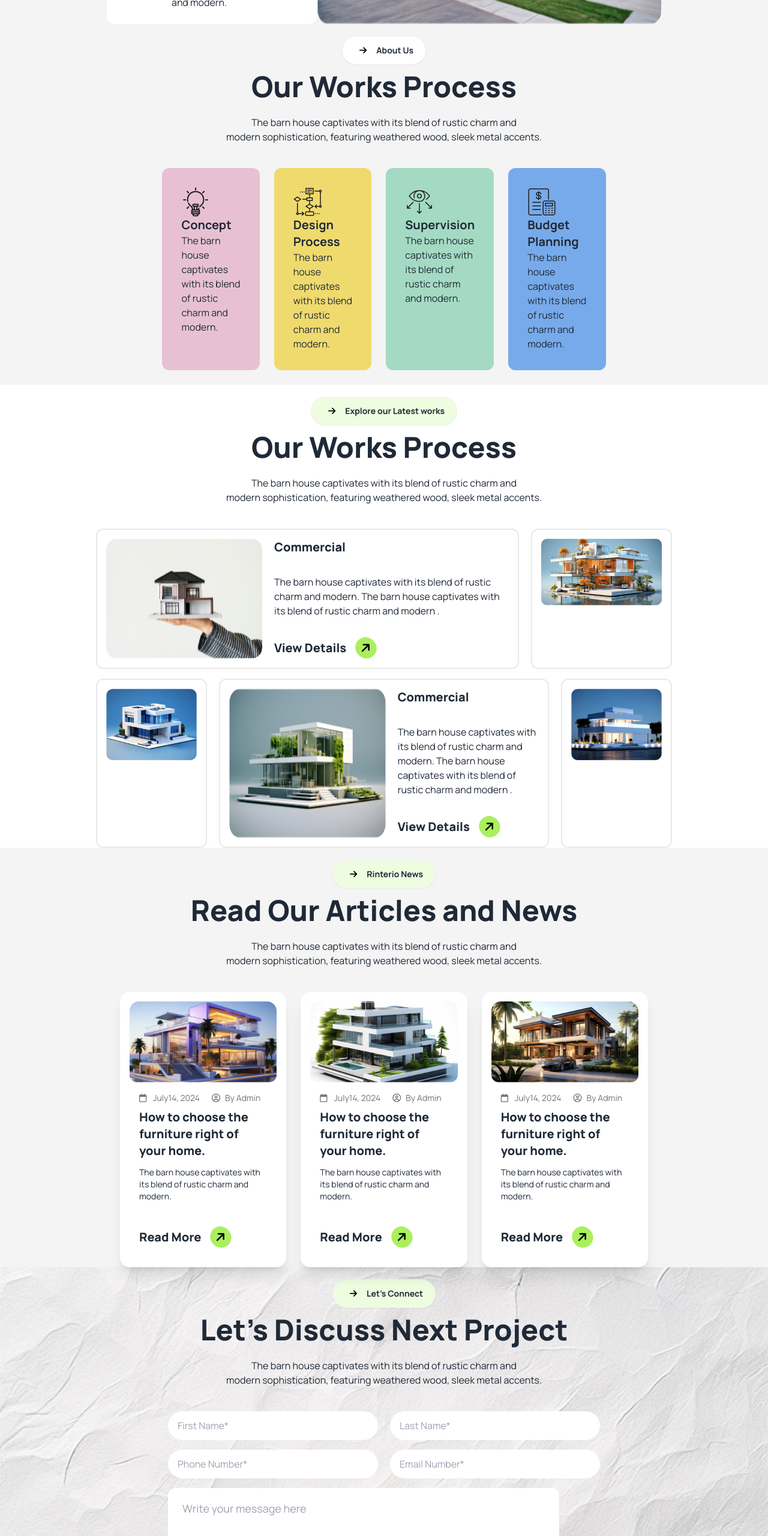
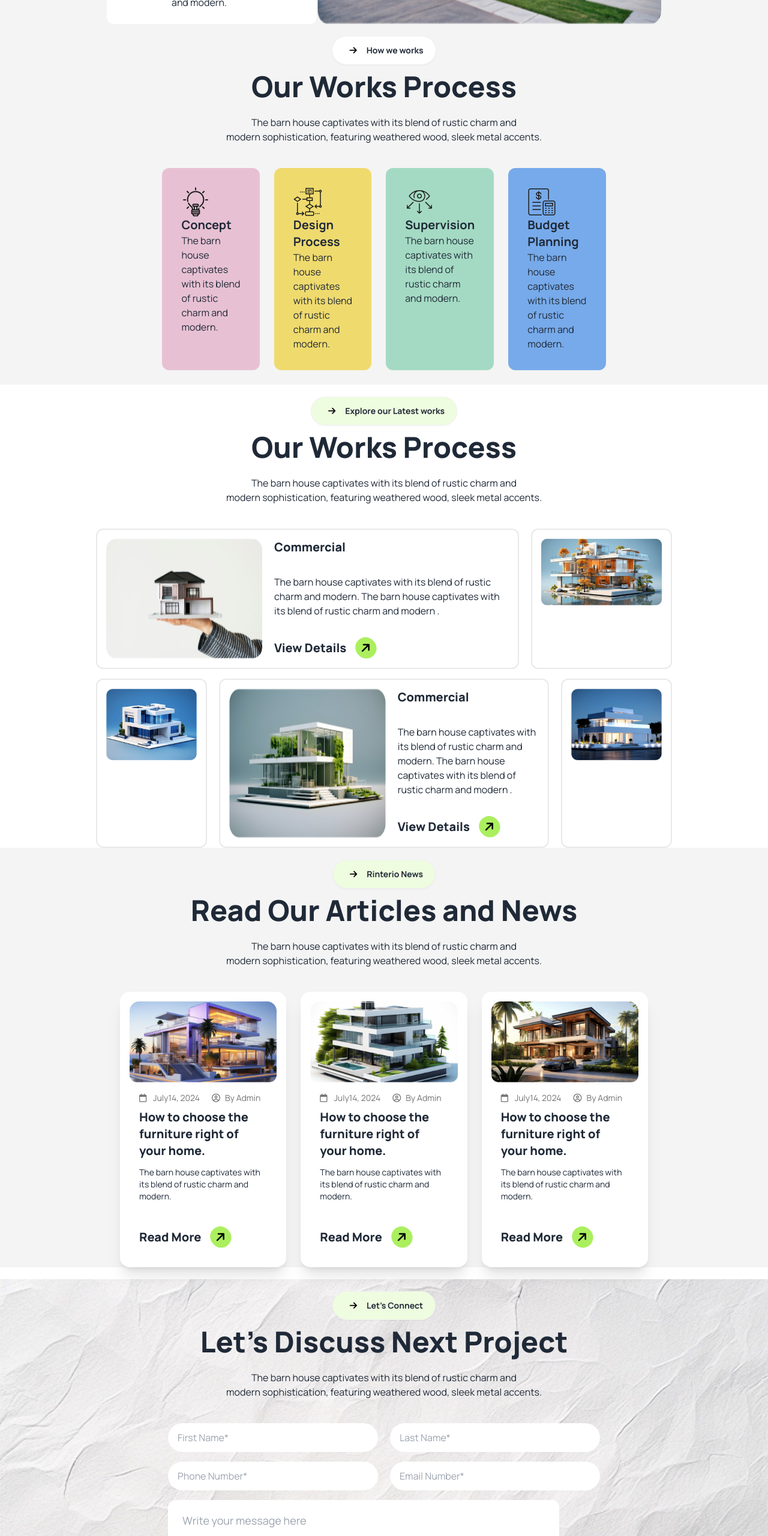
Before and after one commit to dasultanbd/Ass-3, a plain HTML site: page index.html in a window 1280 px wide. Shown: the part 1722-4282 px from the top of the page at 60% size. Drawn offline with nearby package versions, Linux system fonts and the light colour scheme.

Commit message:
2nd commit

```diff
--- a/index.html
+++ b/index.html
@@ -80,7 +80,7 @@
                     charm and modern sophistication, featuring weathered wood, sleek metal accents, and large windows
                     that
                     flood the space with natural light.</p>
-                <button class="btn bg-bg1 rounded-full font-bold bg-bg2 sm:w-auto">View Details<i
+                <button class="btn bg-bg1 rounded-full font-bold bg-bg2 sm:w-auto w-[90%]">View Details<i
                         class="fa-solid fa-arrow-right -rotate-45 bg-[#abef5f] p-2 rounded-full text-black"></i></button>
 
             </div>
@@ -137,7 +137,7 @@
             <div class="text-center">
                 <button class="btn bg-white rounded-3xl px-5 font-bold mt-5 ">
                     <i class="fa-solid fa-arrow-right px-2  text-black "></i>
-                    About Us
+                    How we works
                 </button>
                 <h1 class="sm:text-5xl text-[25px] text-center font-black mt-3">Our Works Process</h1>
                 <p class="py-6 mb-4  text-center">
@@ -305,7 +305,7 @@
         </div>
     </section>
 
-    <section class="bg-[url('./image/bg.jpg')] bg-cover bg-center w-full ">
+    <section class="bg-[url('./image/bg.jpg')] mt-5 bg-cover bg-center w-full ">
         <div class="sm:w-9/12 w-11/12 mx-auto">
             <div class="text-center">
                 <button class="btn bg-[#eefcdf] rounded-3xl px-5 font-bold mt-5 ">
```
